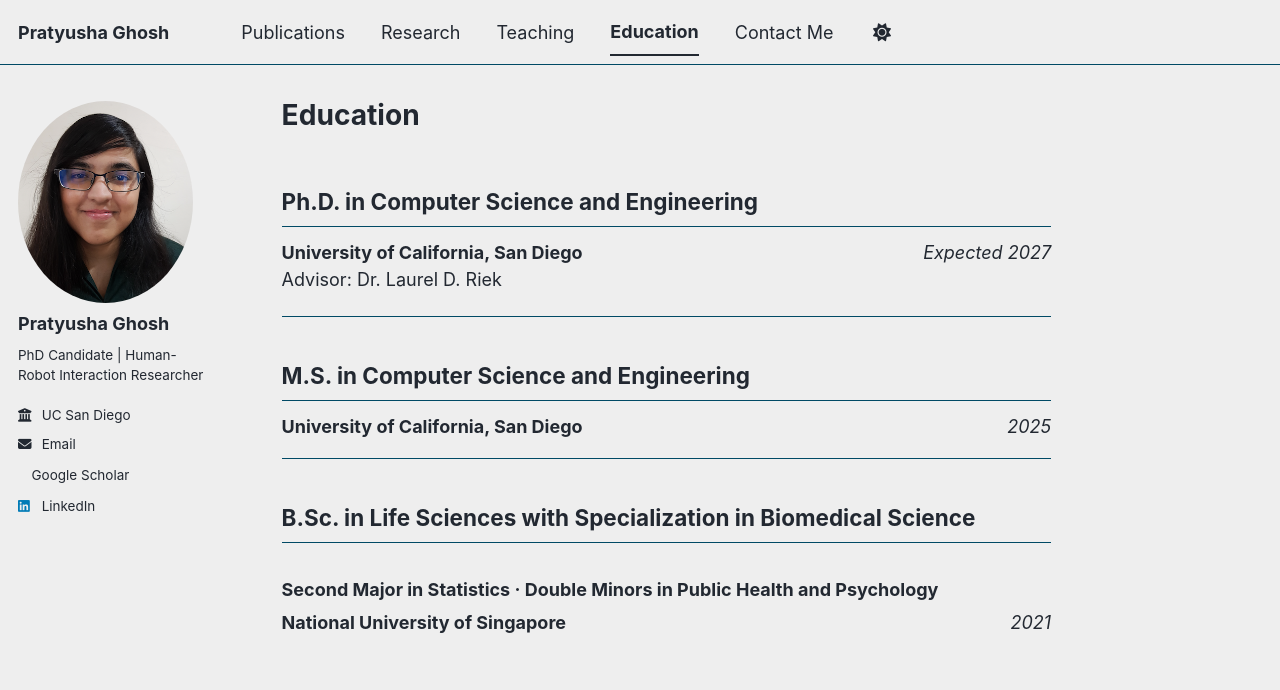
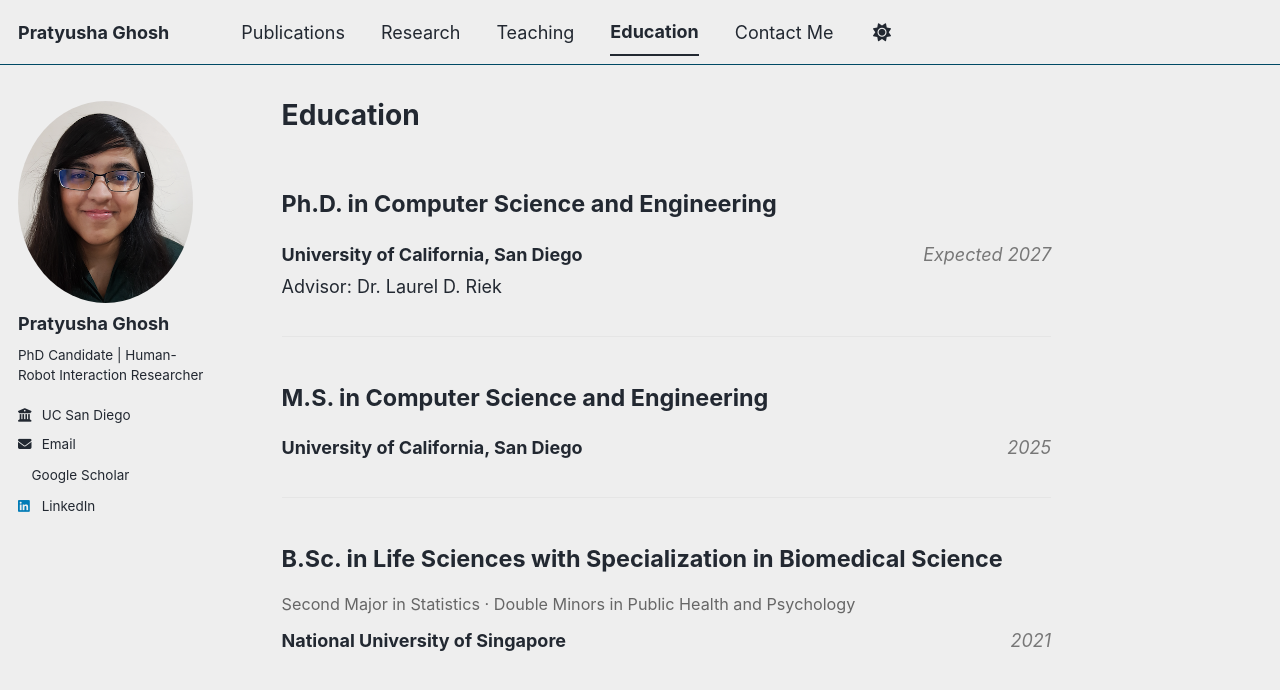
Before and after one commit to pratyusha-g/pratyusha-g.github.io, a Jekyll site: the page built from _pages/education.md, in a window 1280 px wide. Shown: the top 690 px of the page. Built offline with Jekyll 4.4.1, drawn with Linux system fonts in a browser that asks for light colours; a style sheet for code colours, icons or effects is not loaded.

Commit message:
Update education.md

```diff
--- a/_pages/education.md
+++ b/_pages/education.md
@@ -4,31 +4,42 @@ title: "Education"
 permalink: /education/
 ---
 
-
-## Ph.D. in Computer Science and Engineering
-
-<div style="display: flex; justify-content: space-between; align-items: baseline; width: 100%; gap: 2rem;">
-  <strong>University of California, San Diego</strong>
-  <em style="white-space: nowrap;">Expected 2027</em>
+<div style="margin-bottom: 2rem;">
+  <h2 style="font-size: 1.3rem; border: none; margin-bottom: 0.6rem;">
+    Ph.D. in Computer Science and Engineering
+  </h2>
+  <div style="display: flex; justify-content: space-between; align-items: baseline; gap: 1rem;">
+    <strong>University of California, San Diego</strong>
+    <em style="white-space: nowrap; color: #777;">Expected 2027</em>
+  </div>
+  <p style="margin-top: 0.3rem; margin-bottom: 0;">
+    Advisor: Dr. Laurel D. Riek
+  </p>
 </div>
 
-Advisor: Dr. Laurel D. Riek
+<hr style="border: 0; border-top: 1px solid #e5e5e5; margin: 1.5rem 0;">
 
----
-
-## M.S. in Computer Science and Engineering
-
-<div style="display: flex; justify-content: space-between; align-items: baseline; width: 100%; gap: 2rem;">
-  <strong>University of California, San Diego</strong>
-  <em style="white-space: nowrap;">2025</em>
+<div style="margin-bottom: 2rem;">
+  <h2 style="font-size: 1.3rem; border: none; margin-bottom: 0.6rem;">
+    M.S. in Computer Science and Engineering
+  </h2>
+  <div style="display: flex; justify-content: space-between; align-items: baseline; gap: 1rem;">
+    <strong>University of California, San Diego</strong>
+    <em style="white-space: nowrap; color: #777;">2025</em>
+  </div>
 </div>
 
----
+<hr style="border: 0; border-top: 1px solid #e5e5e5; margin: 1.5rem 0;">
 
-## B.Sc. in Life Sciences with Specialization in Biomedical Science
-### Second Major in Statistics · Double Minors in Public Health and Psychology
-
-<div style="display: flex; justify-content: space-between; align-items: baseline; width: 100%; gap: 2rem;">
-  <strong>National University of Singapore</strong>
-  <em style="white-space: nowrap;">2021</em>
+<div style="margin-bottom: 2rem;">
+  <h2 style="font-size: 1.3rem; border: none; margin-bottom: 0.4rem;">
+    B.Sc. in Life Sciences with Specialization in Biomedical Science
+  </h2>
+  <p style="font-size: 0.9rem; color: #666; margin: 0 0 0.6rem 0;">
+    Second Major in Statistics · Double Minors in Public Health and Psychology
+  </p>
+  <div style="display: flex; justify-content: space-between; align-items: baseline; gap: 1rem;">
+    <strong>National University of Singapore</strong>
+    <em style="white-space: nowrap; color: #777;">2021</em>
+  </div>
 </div>
```
